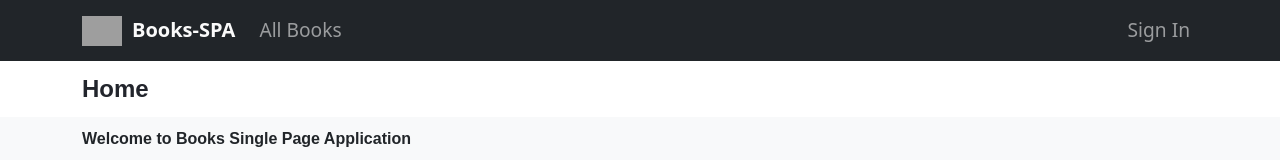
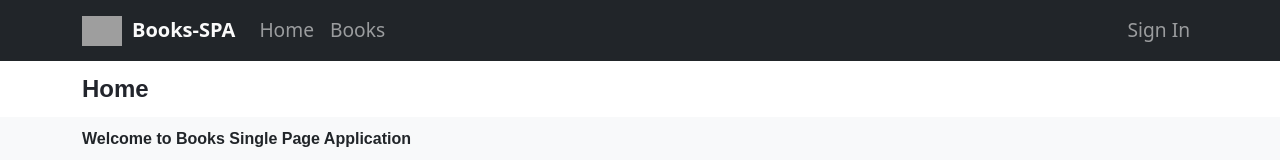
Before and after one commit to abatgali/books-spa, a React (Create React App) app: page / in a window 1280 px wide. Shown: the top 160 px of the page. Built offline with nearby package versions, Linux system fonts and the light colour scheme; grey boxes are pictures that could not be loaded.

Commit message:
added books nav link to Header.js

```diff
--- a/src/components/Header.js
+++ b/src/components/Header.js
@@ -27,7 +27,8 @@ const Header = () => {
                     <Navbar.Toggle aria-controls="responsive-navbar-nav" />
                     <Navbar.Collapse id="responsive-navbar-nav">
                         <Nav className="me-auto">
-                            <Nav.Link href="#features">All Books</Nav.Link>
+                            <Nav.Link href="/" >Home</Nav.Link>
+                            <Nav.Link href="/books" className={className}>Books</Nav.Link>
                         </Nav>
                         <Nav>
                             <Nav.Link href="#deets">Sign In</Nav.Link>
```
